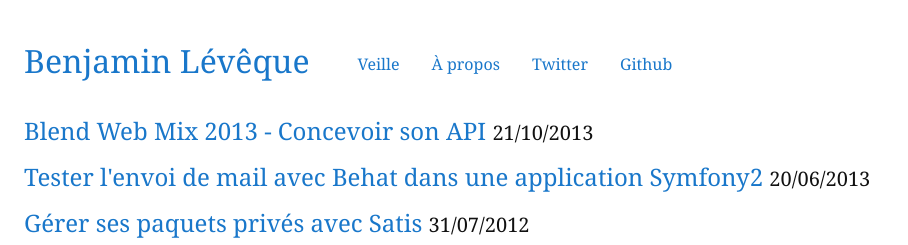
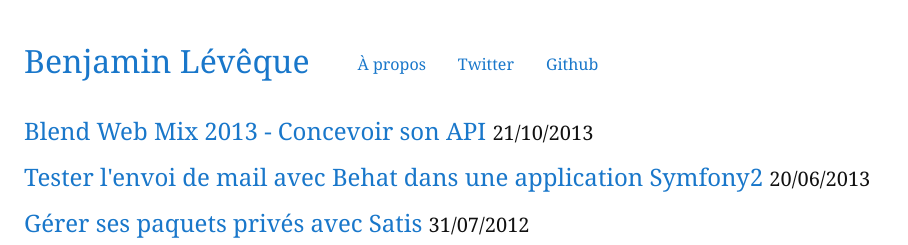
Before and after one commit to benji07/benji07.github.io, a Jekyll site: the page built from index.html, in a window 1280 px wide. Shown: the top 245 px of the page, without its empty margins (0-908 px from the left). Built offline with Jekyll 4.4.1, drawn with Linux system fonts in a browser that asks for light colours; Markdown is read by kramdown in place of the engine named in the settings.

Commit message:
Remove kippt

```diff
--- a/_layouts/default.html
+++ b/_layouts/default.html
@@ -16,7 +16,6 @@
             <h1><a href="/">{{ site.title }}</a></h1>
             <nav>
                 <ul>
-                    <li><a href="{{ site.veille }}">Veille</a></li>
                     <li><a href="/about.html">À propos</a></li>
                     <li><a href="{{ site.twitter }}">Twitter</a></li>
                     <li><a href="{{ site.github }}">Github</a></li>
```
